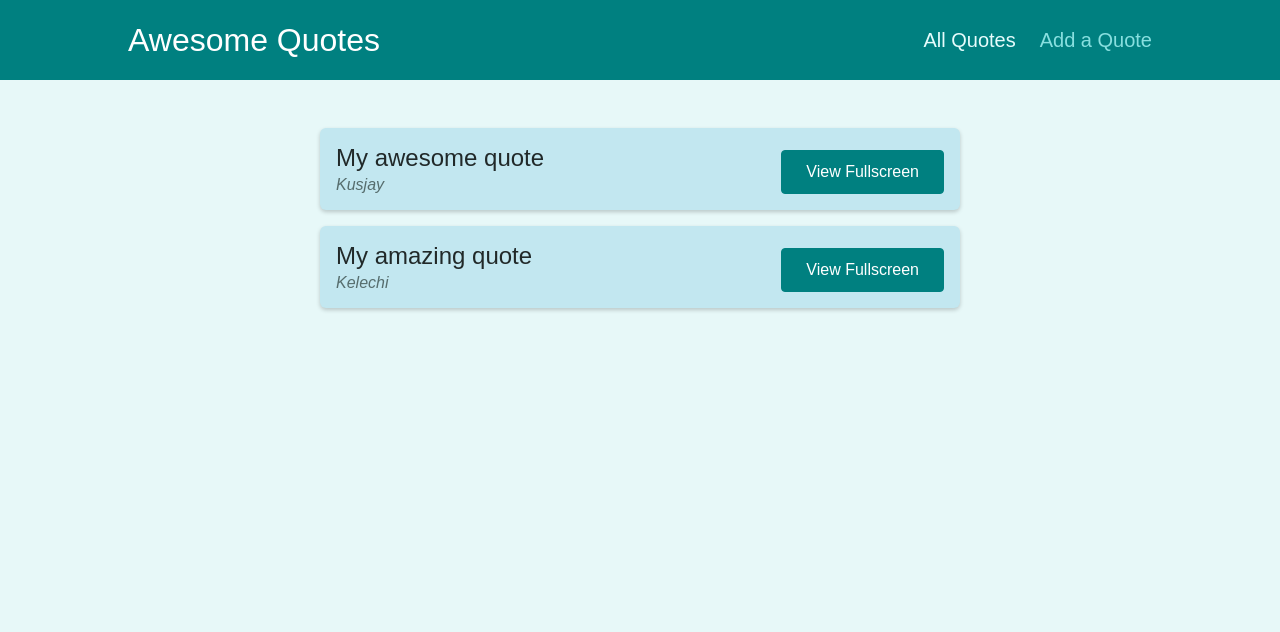
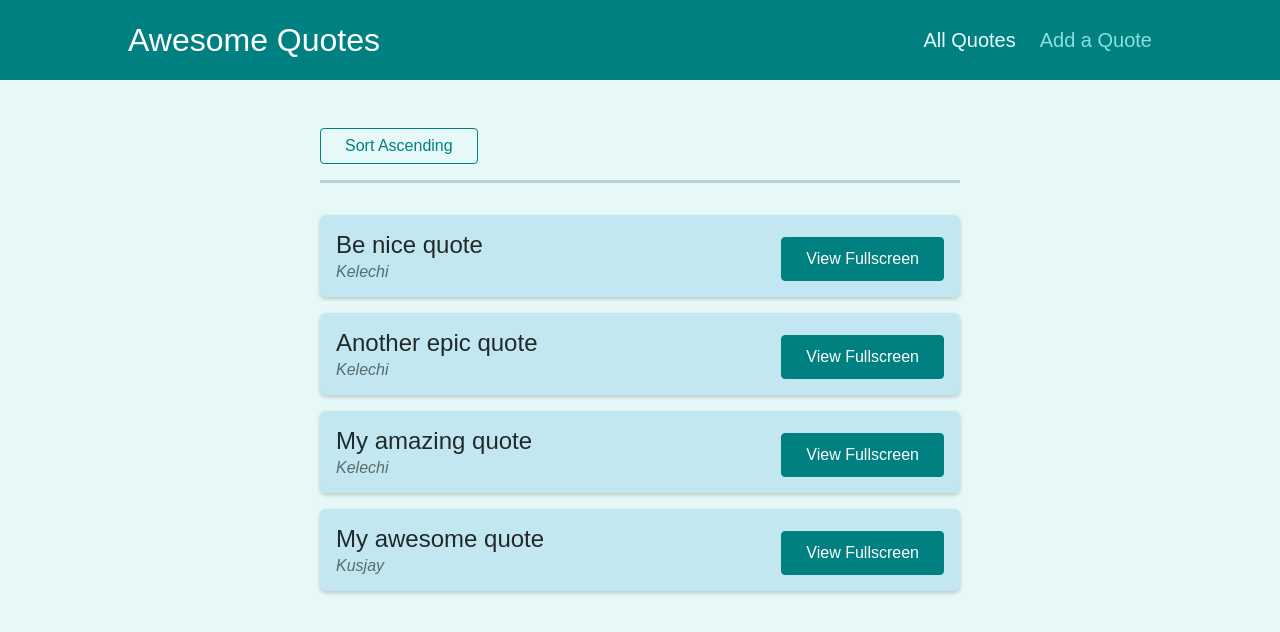
Before and after one commit to Kusjay/react-app-qoutes, a React (Create React App) app: page /quotes in a window 1280 px wide. Shown: the top 632 px of the page. Built offline with nearby package versions, Linux system fonts and the light colour scheme.

Commit message:
Working with query params to sort list of quotes

```diff
--- a/src/components/quotes/QuoteList.js
+++ b/src/components/quotes/QuoteList.js
@@ -1,13 +1,42 @@
 import { Fragment } from 'react';
+import { useHistory, useLocation } from 'react-router';
 
 import QuoteItem from './QuoteItem';
 import classes from './QuoteList.module.css';
 
+const sortQuotes = (quotes, ascending) => {
+  return quotes.sort((quoteA, quoteB) => {
+    if (ascending) {
+      return quoteA.id > quoteB.id ? 1 : -1;
+    } else {
+      return quoteA.id < quoteB.id ? 1 : -1;
+    }
+  });
+};
+
 const QuoteList = (props) => {
+  const history = useHistory();
+  const location = useLocation();
+
+  const queryParams = new URLSearchParams(location.search);
+
+  const isSortingAscending = queryParams.get('sort') === 'asc';
+
+  const sortedQuotes = sortQuotes(props.quotes, isSortingAscending);
+
+  const changeSortingHandler = () => {
+    history.push('/quotes?sort=' + (isSortingAscending ? 'desc' : 'asc'));
+  };
+
   return (
     <Fragment>
+      <div className={classes.sorting}>
+        <button onClick={changeSortingHandler}>
+          Sort {isSortingAscending ? 'Descending' : 'Ascending'}
+        </button>
+      </div>
       <ul className={classes.list}>
-        {props.quotes.map((quote) => (
+        {sortedQuotes.map((quote) => (
           <QuoteItem
             key={quote.id}
             id={quote.id}
--- a/src/pages/AllQuotes.js
+++ b/src/pages/AllQuotes.js
@@ -5,6 +5,8 @@
 const DUMMY_QUOTES = [
   { id: 'q1', author: 'Kusjay', text: 'My awesome quote' },
   { id: 'q2', author: 'Kelechi', text: 'My amazing quote' },
+  { id: 'q3', author: 'Kelechi', text: 'Another epic quote' },
+  { id: 'q4', author: 'Kelechi', text: 'Be nice quote' },
 ];
 
 const AllQuotes = () => {
```
Also changed, not shown: 1 other file (tests, documents, lock files or other folders).
